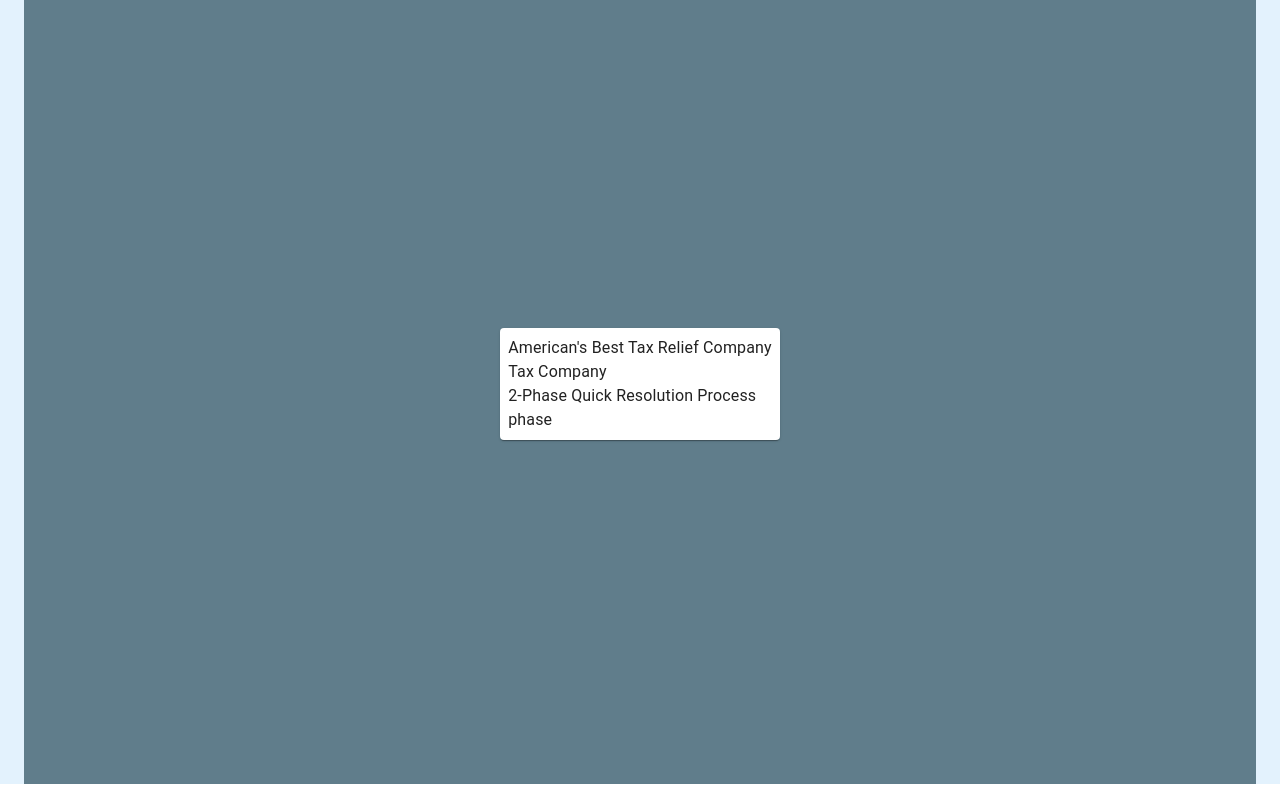
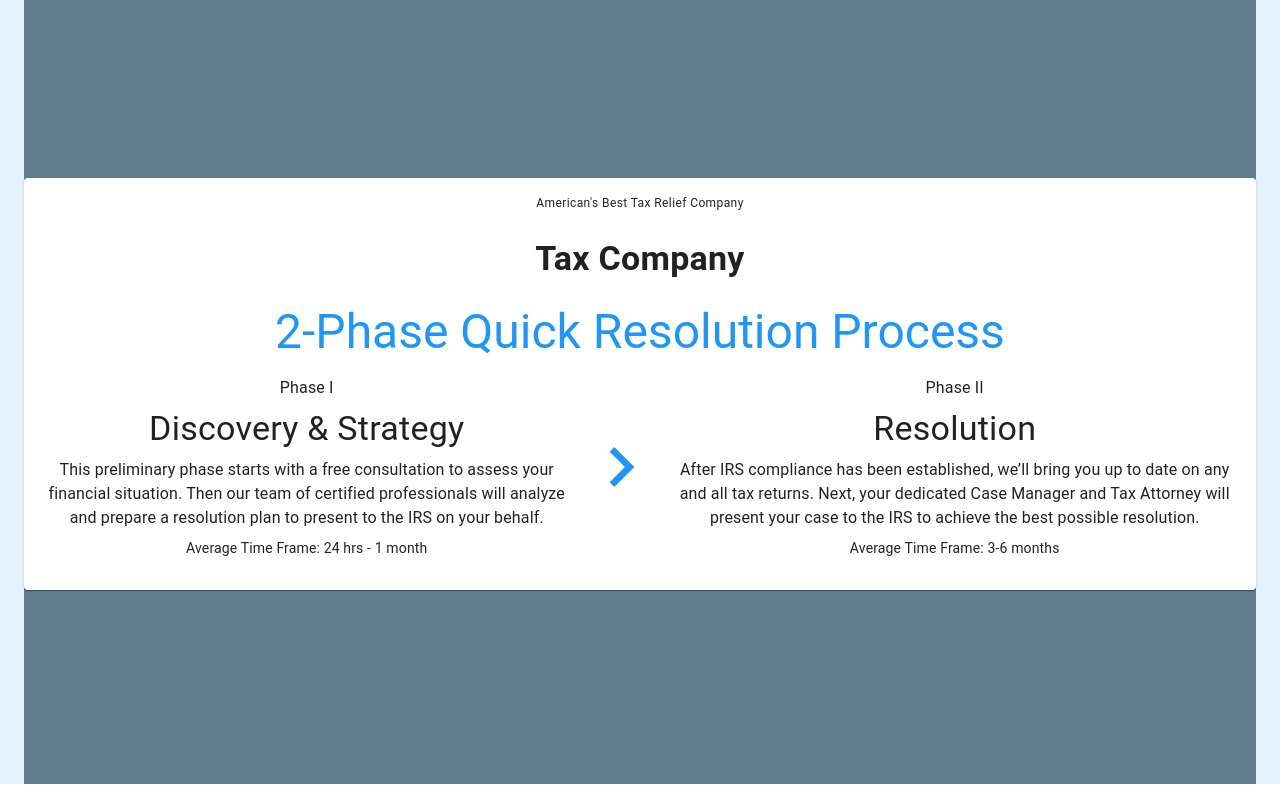
Before and after one commit to mjmorrison10/tax, a Next.js app: page / in a window 1280 px wide. Shown: the part 904-1704 px from the top of the page. Built offline with nearby package versions, Linux system fonts and the light colour scheme.

Commit message:
phase complete

```diff
--- a/components/index/phase.js
+++ b/components/index/phase.js
@@ -1,10 +1,17 @@
-import React from 'react'
+import { Box, Typography } from "@mui/material";
+import React from "react";
+import { romanize } from "../romanize";
 
 function Phase(props) {
-    console.log(props);
+  console.log(props);
   return (
-    <div>phase</div>
-  )
+    <Box display={'flex'} justifyContent={'center'} alignItems={'center'} flexDirection={'column'} gap={1} >
+      <Typography variant="body">Phase {romanize(props.number)}</Typography>
+      <Typography variant="h4" component={props.comp}>{props.title}</Typography>
+      <Typography variant="body" textAlign={'center'} >{props.paragraph}</Typography>
+      <Typography variant="body2">Average Time Frame: {props.timeFrame}</Typography>
+    </Box>
+  );
 }
 
-export default Phase
+export default Phase;
--- /dev/null
+++ b/components/romanize.js
@@ -0,0 +1,41 @@
+
+export const romanize = (num) => {
+  if (isNaN(num)) return NaN;
+  var digits = String(+num).split(""),
+    key = [
+      "",
+      "C",
+      "CC",
+      "CCC",
+      "CD",
+      "D",
+      "DC",
+      "DCC",
+      "DCCC",
+      "CM",
+      "",
+      "X",
+      "XX",
+      "XXX",
+      "XL",
+      "L",
+      "LX",
+      "LXX",
+      "LXXX",
+      "XC",
+      "",
+      "I",
+      "II",
+      "III",
+      "IV",
+      "V",
+      "VI",
+      "VII",
+      "VIII",
+      "IX",
+    ],
+    roman = "",
+    i = 3;
+  while (i--) roman = (key[+digits.pop() + i * 10] || "") + roman;
+  return Array(+digits.join("") + 1).join("M") + roman;
+}
--- a/package.json
+++ b/package.json
@@ -17,7 +17,8 @@
     "next": "12.1.0",
     "react": "17.0.2",
     "react-dom": "17.0.2",
-    "react-material-ui-carousel": "^3.2.0"
+    "react-material-ui-carousel": "^3.2.0",
+    "react-media": "^1.10.0"
   },
   "devDependencies": {
     "eslint": "8.10.0",
--- a/pages/index.js
+++ b/pages/index.js
@@ -12,6 +12,7 @@ import {
 } from "../public/Settings/baseSettings";
 import { blueGrey } from "@mui/material/colors";
 import Phase from "../components/index/phase";
+import { NavigateNext } from "@mui/icons-material";
 
 const options = [
   "Create a merge commit",
@@ -69,22 +70,68 @@ export default function Home(props) {
 
       <Box
         minHeight={"100vh"}
-        display={'flex'}
+        display={"flex"}
         flexDirection={"column"}
         alignItems={"center"}
         justifyContent={"center"}
         backgroundColor={blueGrey[500]}
       >
-        <Paper sx={{p: 1}}>
+        <Paper sx={{ p: 2, textAlign: "center" }}>
+          <Box
+            display={"flex"}
+            flexDirection={"column"}
+            alignItems={"center"}
+            justifyContent={"center"}
+            gap={3}
+          >
+            <Typography variant="caption">
+              American's Best Tax Relief Company
+            </Typography>
+            <Typography variant="h4" component="p" fontWeight={"bold"}>
+              {companyName}
+            </Typography>
+            <Typography variant="h3" component="h2" color="secondary">
+              2-Phase Quick Resolution Process
+            </Typography>
+          </Box>
 
-        <Typography>American's Best Tax Relief Company</Typography>
-        <Typography>{companyName}</Typography>
-        <Typography>2-Phase Quick Resolution Process</Typography>
-        <Box>
-
-          <Phase number={2} title={'Discovery & Strategy'} paragraph={'This preliminary phase starts with a free consultation to assess your financial situation. Then our team of certified professionals will analyze and prepare a resolution plan to present to the IRS on your behalf.'} timeFrame={'Average Time Frame: 24 hrs - 1 month'} />
-
-        </Box>
+          <Box
+            display={"flex"}
+            alignItems={"center"}
+            gap={1}
+            my={2}
+            sx={{
+              flexDirection: {
+                xs: "column",
+                sm: "row",
+              },
+            }}
+          >
+            <Phase
+              number={1}
+              title={"Discovery & Strategy"}
+              paragraph={
+                "This preliminary phase starts with a free consultation to assess your financial situation. Then our team of certified professionals will analyze and prepare a resolution plan to present to the IRS on your behalf."
+              }
+              timeFrame={"24 hrs - 1 month"}
+            />
+            <NavigateNext
+              color="secondary"
+              sx={{
+                fontSize: "5rem",
+                transform: { xs: "rotate(90deg)", sm: "rotate(0deg)" },
+              }}
+            />
+            <Phase
+              number={2}
+              comp={"h3"}
+              title={"Resolution"}
+              paragraph={
+                "After IRS compliance has been established, we’ll bring you up to date on any and all tax returns. Next, your dedicated Case Manager and Tax Attorney will present your case to the IRS to achieve the best possible resolution. "
+              }
+              timeFrame={"3-6 months"}
+            />
+          </Box>
         </Paper>
       </Box>
     </Box>
```
Also changed, not shown: 1 other file (tests, documents, lock files or other folders).
